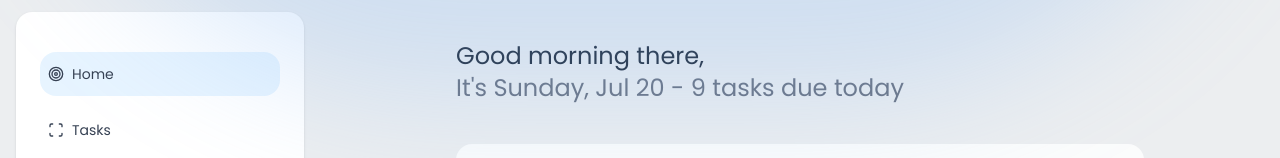
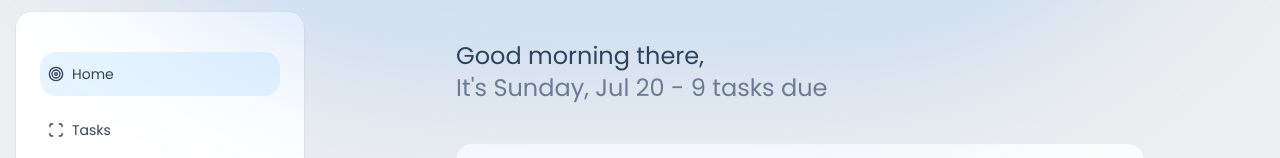
Before and after one commit to akinloluwami/donezo, a React (Vite) app in the folder frontend/: page /app/home in a window 1280 px wide. Shown: the top 158 px of the page. Built offline with nearby package versions, Linux system fonts and the light colour scheme; no server answers.

Commit message:
Update task due message in RouteComponent for clarity and conciseness

```diff
--- a/frontend/src/routes/__authenticated/app/home.tsx
+++ b/frontend/src/routes/__authenticated/app/home.tsx
@@ -52,7 +52,7 @@ function RouteComponent() {
       <h2 className="text-2xl mb-4 text-gray-800">
         {greeting} {name}, <br />
         <span className="text-gray-500">
-          It's {day}, {month} {date} - {dueTasks} tasks due today
+          It's {day}, {month} {date} - {dueTasks} tasks due
         </span>
       </h2>
 
```
